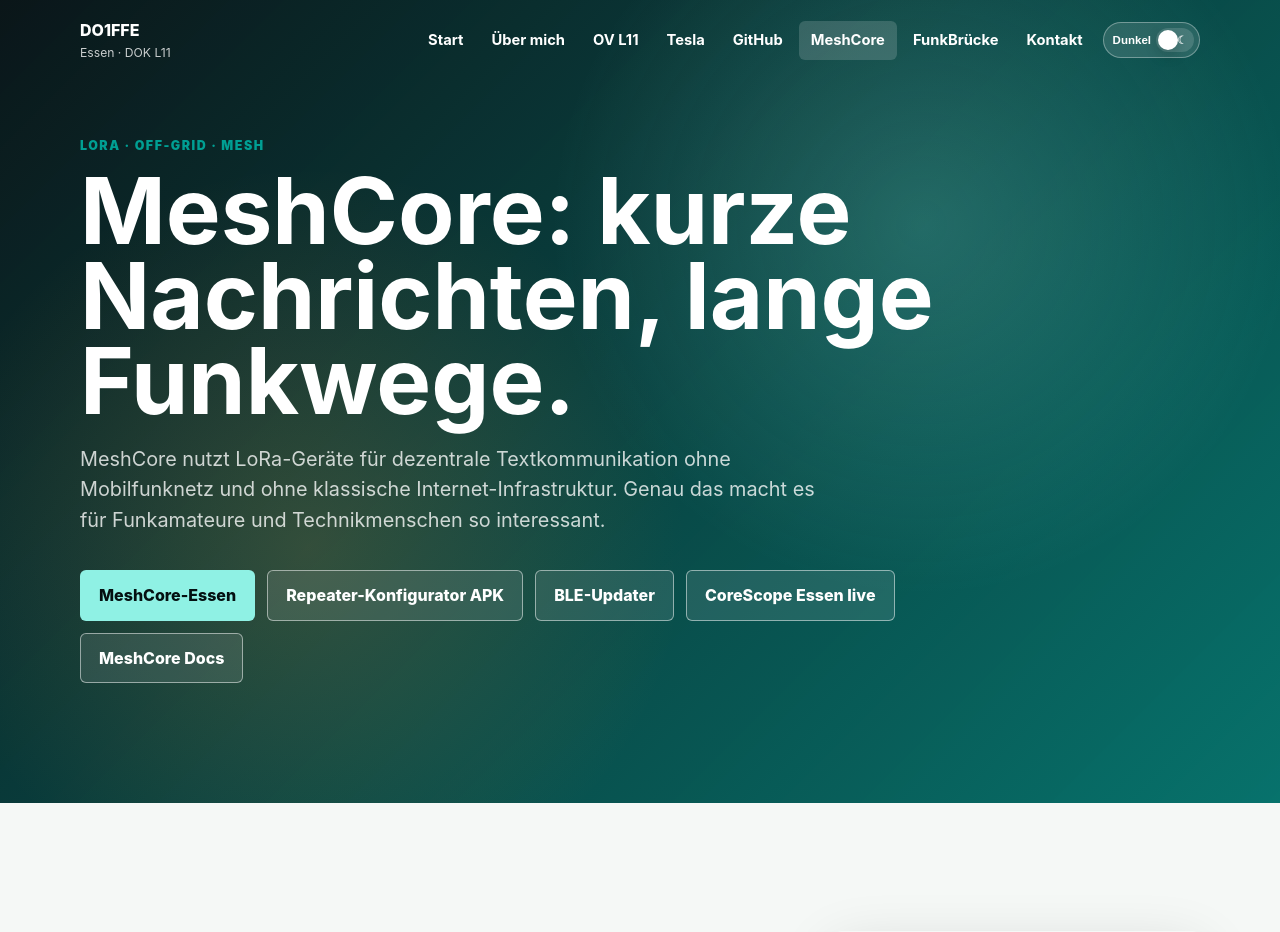
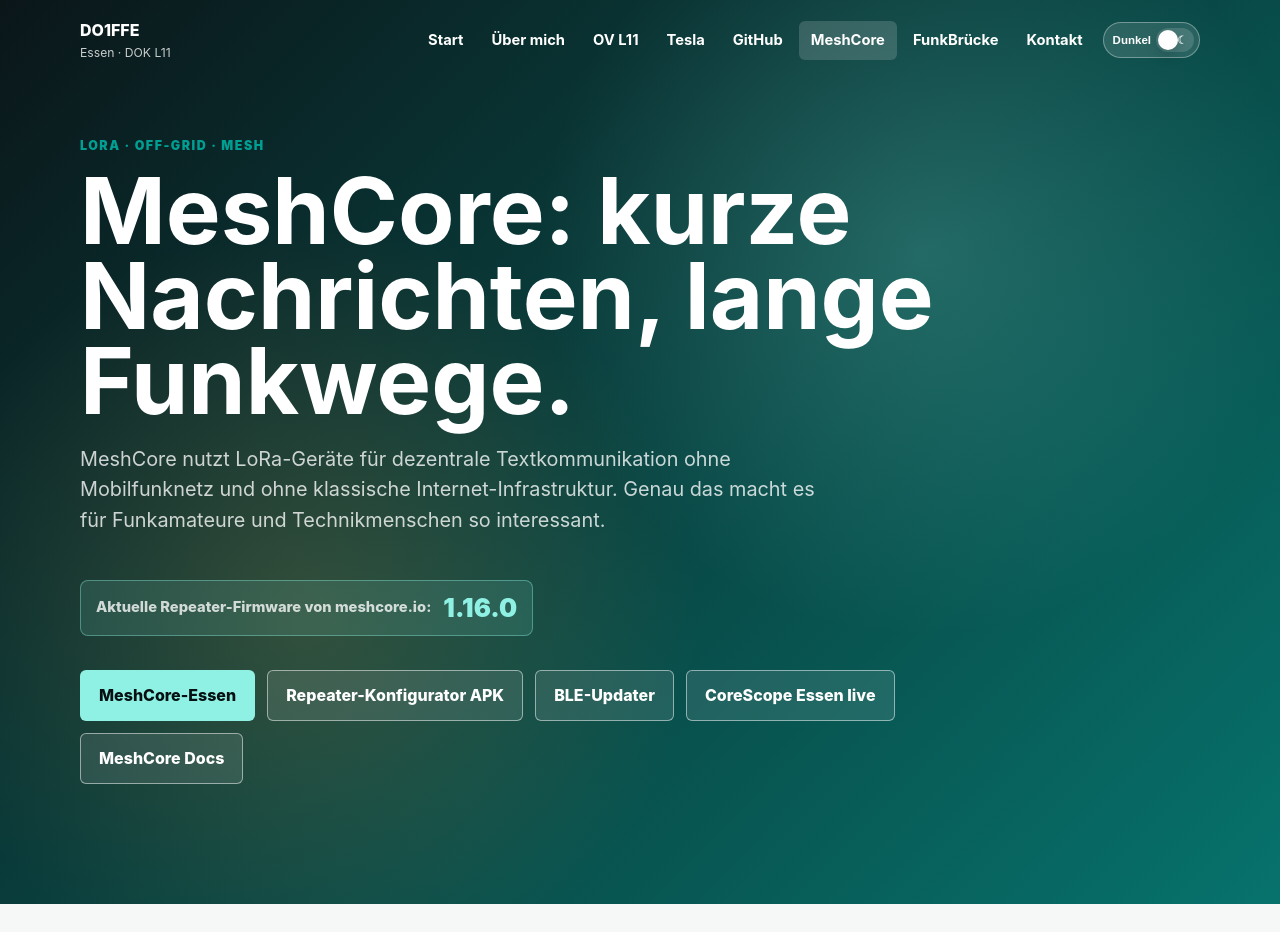
Before and after one commit to DO1FFE/do1ffe-webseite, a Flask app: page /meshcore in a window 1280 px wide. Shown: the top 932 px of the page. Run offline with Flask 3, Linux system fonts and the light colour scheme.

Commit message:
MeshCore-Firmwareversion anzeigen

```diff
--- a/app.py
+++ b/app.py
@@ -62,6 +62,12 @@
 MESHCORE_REPEATER_APK_MUSTER = "MeshCoreRepeaterKonfigurator-*-release-signed.apk"
 MESHCORE_REPEATER_HISTORIE_AB_VERSION = "1.0.22"
 MESHCORE_REPEATER_MAX_HISTORIE_VERSIONEN = 2
+MESHCORE_FLASHER_BASIS_URL = "https://flasher.meshcore.io"
+MESHCORE_FLASHER_START_URL = f"{MESHCORE_FLASHER_BASIS_URL}/"
+MESHCORE_FLASHER_RELEASES_URL = f"{MESHCORE_FLASHER_BASIS_URL}/releases"
+MESHCORE_FLASHER_TIMEOUT_SEKUNDEN = 8
+MESHCORE_FLASHER_CACHE_DAUER_SEKUNDEN = 30 * 60
+MESHCORE_FLASHER_FALLBACK_VERSION = "1.16.0"
 FUNKBRUECKE_DOWNLOAD_ORDNER = Path("/home/do1ffe/software-downloads/FunkBruecke")
 FUNKBRUECKE_DOWNLOAD_BASIS_URL = "https://downloads.do1ffe.de/FunkBruecke"
 FUNKBRUECKE_EXE_REGEX = re.compile(
@@ -148,6 +154,11 @@
 DOWNLOAD_ZÄHLER_SPERRE = Lock()
 DOWNLOAD_ZÄHLER_QUELLEN = {"button", "qr", "historie"}
 DOWNLOAD_ZÄHLER_ENTPRELL_FENSTER_SEKUNDEN = 15 * 60
+MESHCORE_FLASHER_CACHE_SPERRE = Lock()
+MESHCORE_FLASHER_CACHE = {
+    "zeit": 0,
+    "daten": None,
+}
 GITHUB_BENUTZER = "DO1FFE"
 GITHUB_API_BASIS = "https://api.github.com"
 GITHUB_API_TIMEOUT_SEKUNDEN = 6
@@ -1245,6 +1256,92 @@
     return infos[0], historie
 
 
+def meshcore_flasher_versions_sortierschlüssel(version):
+    treffer = re.search(r"(\d+(?:\.\d+)*)", str(version or ""))
+    if not treffer:
+        return ()
+    return tuple(int(teil) for teil in treffer.group(1).split("."))
+
+
+def bereinige_meshcore_flasher_version(version):
+    treffer = re.search(r"(\d+(?:\.\d+)*)", str(version or ""))
+    return treffer.group(1) if treffer else ""
+
+
+def ermittle_meshcore_sensecap_solar_repeater_firmware(releases):
+    versionen = []
+    dateimuster = re.compile(r"SenseCap_Solar_[rR]epeater.*?\.(?:zip|uf2)$")
+    for release in releases if isinstance(releases, list) else []:
+        if not isinstance(release, dict) or release.get("type") != "repeater":
+            continue
+        dateien = release.get("files")
+        if not isinstance(dateien, list):
+            continue
+        if any(dateimuster.search(str(datei.get("name") or "")) for datei in dateien if isinstance(datei, dict)):
+            version = bereinige_meshcore_flasher_version(release.get("version"))
+            if version:
+                versionen.append(version)
+
+    if not versionen:
+        return None
+
+    version = max(versionen, key=meshcore_flasher_versions_sortierschlüssel)
+    return {
+        "version": version,
+        "verfügbar": True,
+        "quelle": "meshcore.io",
+        "url": MESHCORE_FLASHER_START_URL,
+        "abgerufen_um": datetime.now(BERLINER_ZEITZONE).strftime("%d.%m.%Y, %H:%M"),
+        "fehler": "",
+    }
+
+
+def hole_meshcore_flasher_releases():
+    anfrage = Request(
+        MESHCORE_FLASHER_RELEASES_URL,
+        headers={
+            "Accept": "application/json",
+            "User-Agent": "do1ffe-webseite",
+        },
+    )
+    with urlopen(anfrage, timeout=MESHCORE_FLASHER_TIMEOUT_SEKUNDEN) as antwort:
+        return json.loads(antwort.read().decode("utf-8"))
+
+
+def meshcore_repeater_firmware_fallback(fehler=""):
+    return {
+        "version": MESHCORE_FLASHER_FALLBACK_VERSION,
+        "verfügbar": False,
+        "quelle": "Fallback",
+        "url": MESHCORE_FLASHER_START_URL,
+        "abgerufen_um": "",
+        "fehler": fehler,
+    }
+
+
+def lade_meshcore_repeater_firmware():
+    jetzt = time.time()
+    zwischenspeicher = MESHCORE_FLASHER_CACHE.get("daten")
+    if zwischenspeicher and jetzt - MESHCORE_FLASHER_CACHE.get("zeit", 0) < MESHCORE_FLASHER_CACHE_DAUER_SEKUNDEN:
+        return zwischenspeicher
+
+    with MESHCORE_FLASHER_CACHE_SPERRE:
+        zwischenspeicher = MESHCORE_FLASHER_CACHE.get("daten")
+        if zwischenspeicher and jetzt - MESHCORE_FLASHER_CACHE.get("zeit", 0) < MESHCORE_FLASHER_CACHE_DAUER_SEKUNDEN:
+            return zwischenspeicher
+
+        try:
+            daten = ermittle_meshcore_sensecap_solar_repeater_firmware(hole_meshcore_flasher_releases())
+            if daten is None:
+                raise ValueError("Keine SenseCAP-Solar-Repeater-Firmware in den MeshCore-Releases gefunden.")
+        except (HTTPError, URLError, TimeoutError, json.JSONDecodeError, OSError, ValueError) as fehler:
+            daten = zwischenspeicher or meshcore_repeater_firmware_fallback(f"{type(fehler).__name__}: {fehler}")
+
+        MESHCORE_FLASHER_CACHE["zeit"] = jetzt
+        MESHCORE_FLASHER_CACHE["daten"] = daten
+        return daten
+
+
 def sende_repeater_apk(datei):
     version = apk_version(datei)
     if not version:
@@ -1565,6 +1662,18 @@
     return render_template("github.html", **lade_github_daten())
 
 
+@app.route("/api/meshcore/repeater-firmware")
+def meshcore_repeater_firmware_api():
+    firmware = lade_meshcore_repeater_firmware()
+    antwort = dict(firmware)
+    antwort["label"] = "Aktuelle Repeater-Firmware von meshcore.io:"
+    return antwort, 200, {
+        "Cache-Control": "no-store, no-cache, must-revalidate, max-age=0",
+        "Pragma": "no-cache",
+        "Expires": "0",
+    }
+
+
 @app.route("/meshcore")
 def meshcore():
     repeater_apk, repeater_apk_historie = meshcore_repeater_apk_übersicht()
@@ -1575,6 +1684,7 @@
         meshcore_ble_updater=meshcore_ble_updater_übersicht(),
         repeater_changelog_verfügbar=repeater_changelog_verfügbar(),
         regionenkarte_punkte=meshcore_regionenkarte_punkte(),
+        meshcore_repeater_firmware=lade_meshcore_repeater_firmware(),
     )
 
 
--- a/static/script.js
+++ b/static/script.js
@@ -4,6 +4,8 @@
 const farbschemaSchalter = document.querySelector("[data-theme-toggle]");
 const farbschemaSchalterText = document.querySelector("[data-theme-toggle-label]");
 const year = document.querySelector("[data-year]");
+const meshcoreFirmwareAnzeige = document.querySelector("[data-meshcore-firmware]");
+const meshcoreFirmwareVersion = document.querySelector("[data-meshcore-firmware-version]");
 const tempCo2Anzeige = document.querySelector("[data-tempco2]");
 const tempCo2Temperatur = document.querySelector("[data-tempco2-temp]");
 const tempCo2Luftfeuchtigkeit = document.querySelector("[data-tempco2-humidity]");
@@ -124,6 +126,33 @@
     }
   });
 }
+
+const aktualisiereMeshcoreFirmware = async () => {
+  if (!meshcoreFirmwareAnzeige || !meshcoreFirmwareVersion) {
+    return;
+  }
+
+  try {
+    const antwort = await fetch("/api/meshcore/repeater-firmware", { cache: "no-store" });
+    if (!antwort.ok) {
+      return;
+    }
+    const daten = await antwort.json();
+    if (!daten.version) {
+      return;
+    }
+
+    meshcoreFirmwareVersion.textContent = daten.version;
+    if (daten.url) {
+      meshcoreFirmwareAnzeige.setAttribute("href", daten.url);
+    }
+  } catch {
+    // Die serverseitig gerenderte Version bleibt sichtbar, falls die Aktualisierung fehlschlägt.
+  }
+};
+
+aktualisiereMeshcoreFirmware();
+window.setInterval(aktualisiereMeshcoreFirmware, 15 * 60 * 1000);
 
 const tempCo2TabIdAusHash = () => {
   if (!window.location.hash) {
--- a/static/style.css
+++ b/static/style.css
@@ -1545,6 +1545,47 @@
   font-size: clamp(1.05rem, 1.8vw, 1.24rem);
 }
 
+.meshcore-firmware-status {
+  display: inline-flex;
+  max-width: min(100%, 560px);
+  min-height: 54px;
+  align-items: center;
+  gap: 12px;
+  margin: 24px 0 0;
+  padding: 12px 15px;
+  border: 1px solid rgba(143, 241, 228, 0.38);
+  border-radius: 8px;
+  color: var(--white);
+  background: rgba(143, 241, 228, 0.12);
+  font-weight: 850;
+  line-height: 1.2;
+  text-decoration: none;
+  transition:
+    background 160ms ease,
+    border-color 160ms ease,
+    transform 160ms ease;
+}
+
+.meshcore-firmware-status:hover,
+.meshcore-firmware-status:focus-visible {
+  border-color: rgba(143, 241, 228, 0.74);
+  background: rgba(143, 241, 228, 0.18);
+  outline: none;
+  transform: translateY(-1px);
+}
+
+.meshcore-firmware-status span {
+  color: rgba(255, 255, 255, 0.78);
+  font-size: 0.92rem;
+}
+
+.meshcore-firmware-status strong {
+  color: #8ff1e4;
+  font-size: clamp(1.35rem, 2vw, 1.8rem);
+  font-weight: 950;
+  white-space: nowrap;
+}
+
 .page-hero--radio {
   background:
     linear-gradient(135deg, rgba(10, 21, 24, 0.9), rgba(0, 108, 104, 0.72)),
@@ -2891,6 +2932,12 @@
     grid-template-columns: 1fr;
   }
 
+  .meshcore-firmware-status {
+    align-items: flex-start;
+    flex-direction: column;
+    gap: 6px;
+  }
+
   .tempco2-projektgeschichte {
     padding: 22px;
   }
--- a/templates/meshcore.html
+++ b/templates/meshcore.html
@@ -24,6 +24,17 @@
       und ohne klassische Internet-Infrastruktur. Genau das macht es für Funkamateure
       und Technikmenschen so interessant.
     </p>
+    <a
+      class="meshcore-firmware-status"
+      href="{{ meshcore_repeater_firmware.url }}"
+      target="_blank"
+      rel="noopener noreferrer"
+      data-meshcore-firmware
+      aria-label="MeshCore-Flasher öffnen"
+    >
+      <span>Aktuelle Repeater-Firmware von meshcore.io:</span>
+      <strong data-meshcore-firmware-version>{{ meshcore_repeater_firmware.version }}</strong>
+    </a>
     <div class="hero__actions">
       <a class="button button--primary" href="https://meshcore-essen.de/" target="_blank" rel="noopener noreferrer">MeshCore-Essen</a>
       <a class="button button--ghost" href="#app">Repeater-Konfigurator APK</a>
```
Also changed, not shown: tests/test_routen.py (+62 -0 lines).
